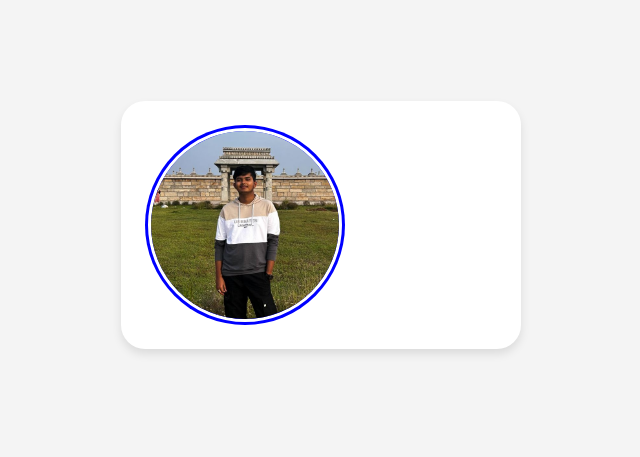
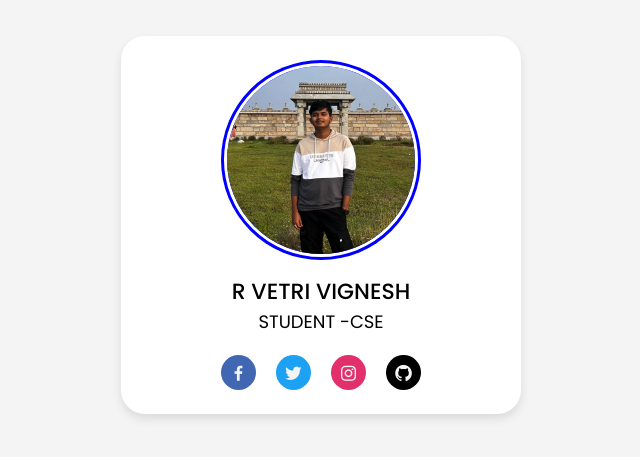
Before and after one commit to VETR1-V1GNESH/profile, a plain HTML site: page index.html in a window 1280 px wide. Shown: the part 135-592 px from the top of the page, without its empty margins (319-959 px from the left). Drawn offline with nearby package versions, Linux system fonts and the light colour scheme.

Commit message:
card created

```diff
--- a/index.html
+++ b/index.html
@@ -5,6 +5,7 @@
     <meta charset="UTF-8">
     <meta name="viewport" content="width=device-width, initial-scale=1.0">
     <title>Profile Card</title>
+    <link href='https://unpkg.com/boxicons@2.1.4/css/boxicons.min.css' rel='stylesheet'>
     <link rel="stylesheet" href="./styles/style.css">
 </head>
 
@@ -13,6 +14,24 @@
         <div class="image-container">
             <img src="./assets/profile1.jpg" alt="" class="profile-pic">
         </div>
+        <div class="text-info">
+            <span id="name">R VETRI VIGNESH</span>
+            <span id="job">STUDENT -CSE</span>
+        </div>
+        <div class="media-buttons">
+            <a href="" class="link" id="facebook">
+                <i class='bx bxl-facebook' ></i>
+            </a>
+            <a href="" class="link" id="twitter">
+                <i class='bx bxl-twitter' ></i>
+            </a>
+            <a href="" class="link" id="instagram">
+                <i class='bx bxl-instagram' ></i>
+            </a>
+            <a href="" class="link" id="github">
+                <i class='bx bxl-github' ></i>
+            </a>
+        </div>
     </div>
 </body>
 
--- a/styles/style.css
+++ b/styles/style.css
@@ -24,6 +24,7 @@ body{
     padding: 3px;
     display: flex;
     justify-content: center;
+    margin-bottom: 15px;
 }
 
 .profile-pic{
@@ -32,6 +33,7 @@ body{
     border-radius: 50%;
     object-fit: cover;
     border: 3px solid white;
+
 }
 
 .profile-container{
@@ -41,4 +43,60 @@ body{
     box-shadow: 0 5px 10px rgba(0, 0,0,0.1);
     border-radius: 24px;
     padding: 24px;
+    display: flex;
+    flex-direction: column;
+    align-items: center;
 }
+
+.media-buttons{
+    margin-top: 20px;
+    display: flex;
+    align-items: center;
+}
+
+.media-buttons .link{
+    background-color: rgb(70, 70, 235);
+    height: 35px;
+    width: 35px;
+    margin: 0;
+    text-decoration: none;
+    display: flex;
+    justify-content: center;
+    align-items: center;
+    border-radius: 50%;
+    color: #f4f4f4;
+    font-size: 20px;
+    margin: 0px 10px;
+}
+
+#facebook{
+    background-color: #4267b2;
+}
+
+#twitter{
+    background-color: #1da1f2;
+}
+
+#instagram{
+    background-color: #e1306c;
+}
+
+#github{
+    background-color: black;
+}
+
+.text-info{
+    display: flex;
+    flex-direction: column;
+    text-align: center;
+}
+
+#name{
+    font-weight: 500;
+    font-size: 22px;
+}
+
+#job{
+    font-size: 18px;
+    font-weight: 400;
+}
```
